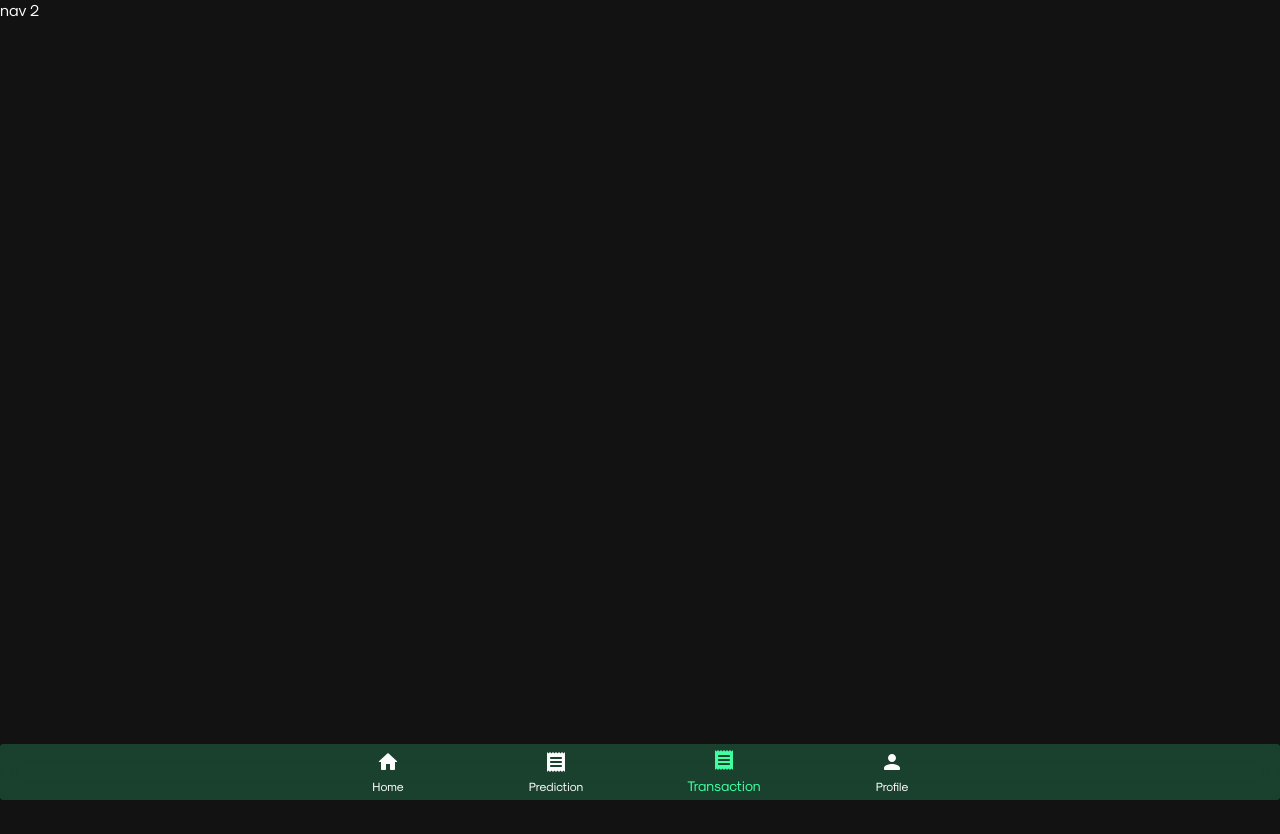
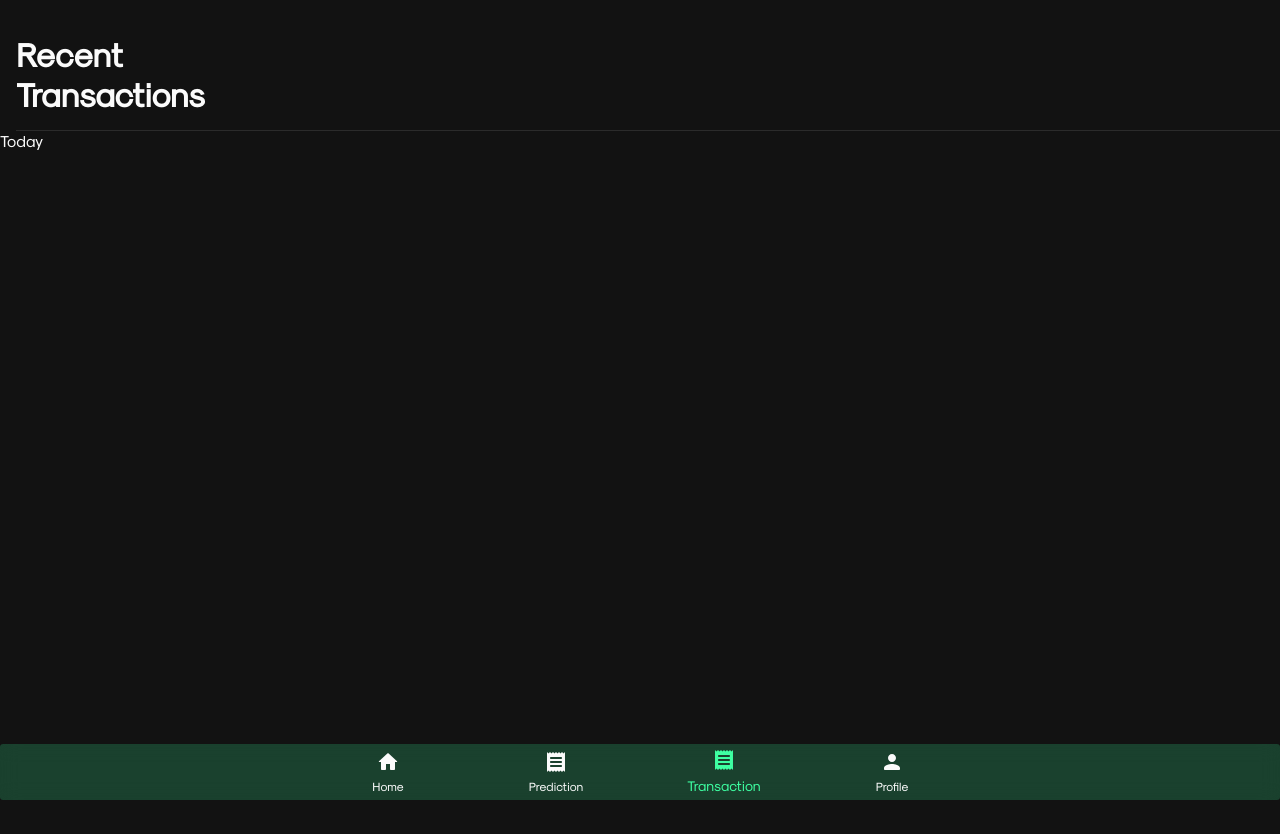
Before and after one commit to DarthBenro008/greencredus, a React (Create React App) app in the folder client/: page / in a window 1280 px wide. Both pictures are taken after a click on the button "Transaction". Before the commit the page ends 800 px from the top, so only its background shows below. Built offline with nearby package versions, Linux system fonts and the light colour scheme.

Commit message:
fix: bottom nav routing, init: transaction page

```diff
--- a/client/src/components/BottomNav.jsx
+++ b/client/src/components/BottomNav.jsx
@@ -1,5 +1,5 @@
 /* eslint-disable react/prop-types */
-import React, { useEffect } from "react";
+import React from "react";
 import { makeStyles } from "@material-ui/core/styles";
 import BottomNavigation from "@material-ui/core/BottomNavigation";
 import BottomNavigationAction from "@material-ui/core/BottomNavigationAction";
@@ -27,21 +27,16 @@ const useStyles = makeStyles({
     },
 });
 
-export default function BottomNav({ setNavValue }) {
+export default function BottomNav({ setNavValue, navValue }) {
     const classes = useStyles();
-    const [value, setValue] = React.useState(0);
 
-    // console.log("bottomnav", value);
-
-    useEffect(() => {
-        setNavValue(value);
-    }, [value, setNavValue]);
+    // console.log("bottomnav", navValue);
 
     return (
         <BottomNavigation
-            value={value}
+            value={navValue}
             onChange={(event, newValue) => {
-                setValue(newValue);
+                setNavValue(newValue);
             }}
             showLabels
             className={classes.root}
--- a/client/src/pages/HomePage.jsx
+++ b/client/src/pages/HomePage.jsx
@@ -84,8 +84,8 @@ const useStyles = makeStyles({
         fontSize: "24px",
     },
     qrBtn: {
-        height: "55px",
-        width: "55px",
+        height: "72px",
+        width: "72px",
         borderRadius: "50%",
         filter: "drop-shadow(0px 5.40984px 36.0656px rgba(62, 255, 162, 0.25))",
         background: "#3EFFA2",
@@ -93,8 +93,8 @@ const useStyles = makeStyles({
         justifyContent: "center",
         alignItems: "center",
         position: "absolute",
-        right: "5px",
-        bottom: "60px",
+        right: "8px",
+        bottom: "70px",
     },
 });
 
--- /dev/null
+++ b/client/src/pages/TransactionPage.jsx
@@ -0,0 +1,35 @@
+import React from "react";
+import { makeStyles, Typography } from "@material-ui/core";
+
+const useStyles = makeStyles({
+    pageTitle: {
+        fontWeight: "bold",
+        fontSize: "32.9412px",
+        lineHeight: "40px",
+        margin: "34px 0 0 1rem",
+        paddingBottom: "1rem",
+        borderBottom: "1px solid #2B2B2B",
+    },
+    dateBar: {
+        display: "flex",
+    },
+});
+
+const TransactionPage = () => {
+    const c = useStyles();
+
+    return (
+        <div>
+            <Typography variant="h1" className={c.pageTitle}>
+                Recent
+                <br />
+                Transactions
+            </Typography>
+            <div className={c.dateBar}>
+                <div className="day">Today</div>
+            </div>
+        </div>
+    );
+};
+
+export default TransactionPage;
--- a/client/src/pages/main.jsx
+++ b/client/src/pages/main.jsx
@@ -3,6 +3,7 @@ import React, { useEffect, useState } from "react";
 import BottomNav from "components/BottomNav";
 import ProfilePage from "./ProfilePage";
 import HomePage from "./HomePage";
+import TransactionPage from "./TransactionPage";
 
 const Main = () => {
     const [navValue, setNavValue] = useState(0);
@@ -18,11 +19,11 @@ const Main = () => {
             ) : navValue === 1 ? (
                 <div>nav 1</div>
             ) : navValue === 2 ? (
-                <div>nav 2</div>
+                <TransactionPage />
             ) : navValue === 3 ? (
                 <ProfilePage />
             ) : null}
-            <BottomNav setNavValue={setNavValue} />
+            <BottomNav navValue={navValue} setNavValue={setNavValue} />
         </React.Fragment>
     );
 };
```
Also changed, not shown: client/src/assets/qrIcon.png.
